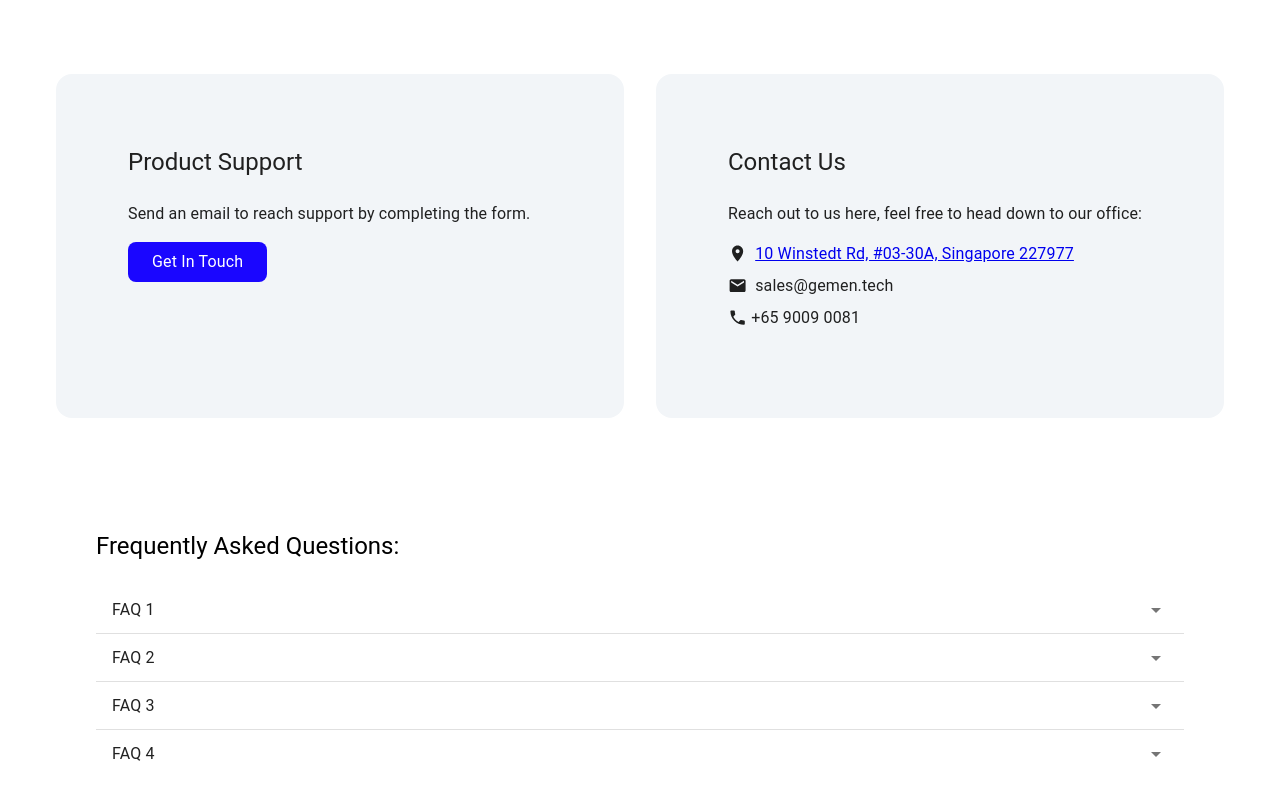
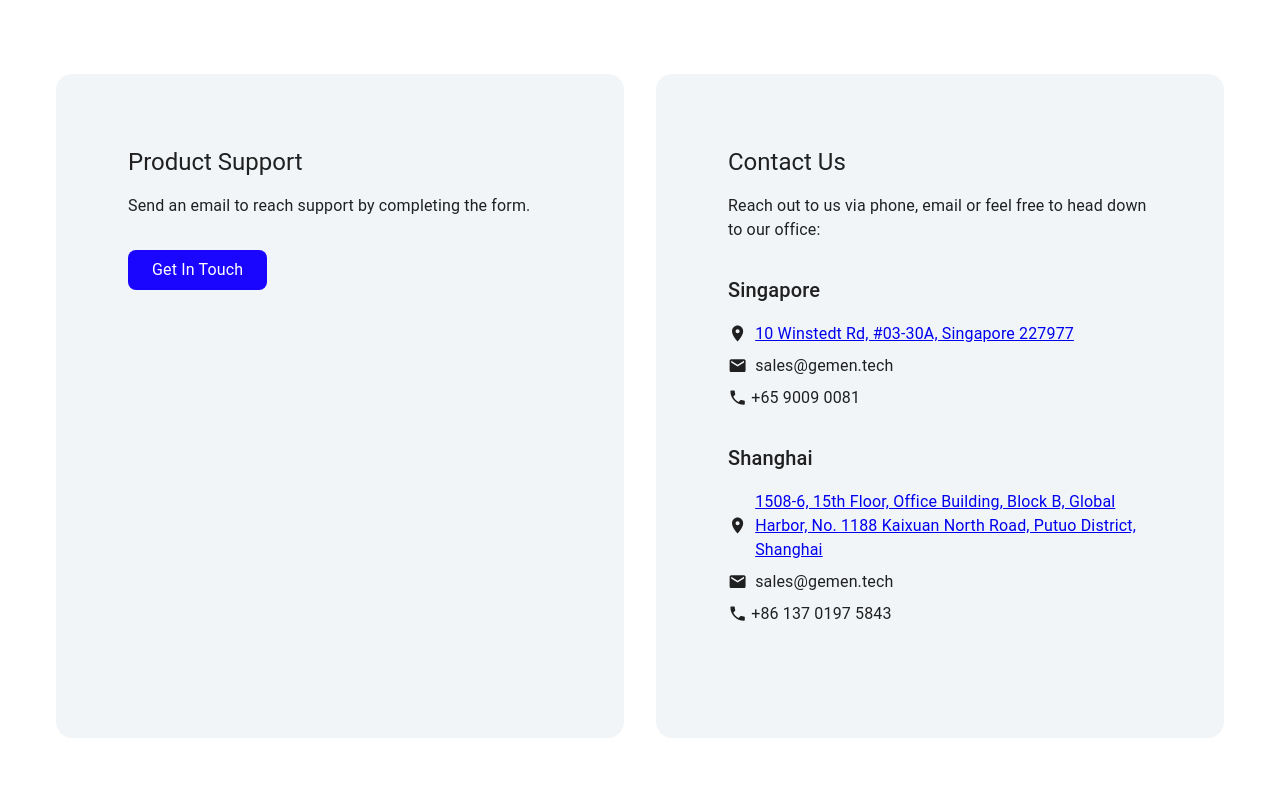
Before and after one commit to Xycone/Gemen_Website_Frontend, a React (Vite) app: page /contactUs in a window 1280 px wide. Shown: the part 458-1258 px from the top of the page. Built offline with nearby package versions, Linux system fonts and the light colour scheme.

Commit message:
Completed Contact Us page layout and form

```diff
--- a/src/pages/ContactUs.jsx
+++ b/src/pages/ContactUs.jsx
@@ -37,15 +37,15 @@ function ContactUs() {
   // Form to send an email to support
   const formikContactSupport = useFormik({
     initialValues: {
-      branch: "singapore",
+      // branch: "singapore",
       firstName: "",
       lastName: "",
       email: "",
       message: "",
     },
     validationSchema: yup.object({
-      branch: yup.string().trim()
-        .required('Branch is required'),
+      // branch: yup.string().trim()
+      //   .required('Branch is required'),
       firstName: yup.string().trim()
         .min(1, 'First name must be at least 1 character long')
         .max(50, 'First name must be at most 50 characters long')
@@ -66,6 +66,7 @@ function ContactUs() {
         .max(320, 'Email must be at most 320 characters'),
     }),
     onSubmit: (data) => {
+      // data.branch = data.branch.trim();
       data.firstName = data.firstName.trim();
       data.lastName = data.firstName.trim();
       data.email = data.email.trim();
@@ -78,7 +79,7 @@ function ContactUs() {
   });
 
   return (
-    <Box sx={{ my: 2, padding: 4  }}>
+    <Box sx={{ my: 2, padding: 4 }}>
       <Box sx={{ pb: 15, pt: 15 }}>
         <Box sx={{ mb: 10, fontWeight: 'bold', textAlign: 'center' }}>
           <Typography variant="h4">
@@ -95,8 +96,8 @@ function ContactUs() {
           <Grid item xs={12} md={6} sx={{ display: 'flex', flexDirection: 'column', justifyContent: 'center' }}>
             <Card sx={{ borderRadius: 4, padding: 5, backgroundColor: '#F2F5F8', boxShadow: 'none', display: 'flex', flexDirection: 'column', flexGrow: 1 }}>
               <CardContent sx={{ margin: 2 }}>
-                <Typography variant="h5" sx={{ mb: 3 }}>Product Support</Typography>
-                <Typography sx={{ mb: 2 }}>
+                <Typography variant="h5" sx={{ mb: 2 }}>Product Support</Typography>
+                <Typography sx={{ mb: 4 }}>
                   Send an email to reach support by completing the form.
                 </Typography>
                 <Button
@@ -129,7 +130,7 @@ function ContactUs() {
                       <Box sx={{ mt: 5 }}>
                         <Grid container spacing={2}>
 
-                          <Grid item xs={12}>
+                          {/* <Grid item xs={12}>
                             <FormControl fullWidth error={formikContactSupport.touched.branch && Boolean(formikContactSupport.errors.branch)}>
                               <InputLabel>Branch</InputLabel>
                               <Select
@@ -146,7 +147,7 @@ function ContactUs() {
                                 <FormHelperText>{formikContactSupport.errors.branch}</FormHelperText>
                               )}
                             </FormControl>
-                          </Grid>
+                          </Grid> */}
 
                           <Grid item xs={12}>
                             <Grid container spacing={2}>
@@ -225,10 +226,12 @@ function ContactUs() {
           <Grid item xs={12} md={6} sx={{ display: 'flex', flexDirection: 'column', justifyContent: 'center' }}>
             <Card sx={{ borderRadius: 4, padding: 5, backgroundColor: '#F2F5F8', boxShadow: 'none', display: 'flex', flexDirection: 'column', flexGrow: 1 }}>
               <CardContent sx={{ margin: 2 }}>
-                <Typography variant="h5" sx={{ mb: 3 }}>Contact Us</Typography>
-                <Typography sx={{ mb: 2 }}>
-                  Reach out to us here, feel free to head down to our office:
+                <Typography variant="h5" sx={{ mb: 2 }}>Contact Us</Typography>
+                <Typography sx={{ mb: 4 }}>
+                  Reach out to us via phone, email or feel free to head down to our office:
                 </Typography>
+                <Box sx={{ my: 4 }}>
+                  <Typography variant="h6" sx={{ mb: 2 }}>Singapore</Typography>
                   <Box sx={{ display: 'flex', alignItems: 'center', textAlign: 'left', mb: 1 }}>
                     <LocationOn sx={{ fontSize: '1.2rem', mr: 1 }} />
                     <Typography>
@@ -245,6 +248,28 @@ function ContactUs() {
                   <Box sx={{ display: 'flex', alignItems: 'center', textAlign: 'left', mb: 1 }}>
                     <Phone sx={{ fontSize: '1.2rem', mr: 0.5 }} />
                     <Typography>+65 9009 0081</Typography>
+                  </Box>
+                </Box>
+
+                <Box sx={{ my: 4 }}>
+                  <Typography variant="h6" sx={{ mb: 2 }}>Shanghai</Typography>
+                  <Box sx={{ display: 'flex', alignItems: 'center', textAlign: 'left', mb: 1 }}>
+                    <LocationOn sx={{ fontSize: '1.2rem', mr: 1 }} />
+                    <Typography>
+                      <a href="https://www.google.com/maps/place/China,+Shang+Hai+Shi,+Pu+Tuo+Qu,+%E5%87%AF%E6%97%8B%E5%8C%97%E8%B7%AF1188%E5%8F%B7+%E9%82%AE%E6%94%BF%E7%BC%96%E7%A0%81:+200063/@31.2325631,121.4081907,17z/data=!4m10!1m2!2m1!1z5LiK5rW35biC5pmu6ZmA5Yy65Yev5peL5YyX6LevMTE4OOWPt-eOr-eQg-a4r0LluqflhpnlrZfmpbwxNealvCAxNTA4LTY!3m6!1s0x35b26f88c63104eb:0x779e243b30a787ac!8m2!3d31.23255!4d121.41272!15sCkfkuIrmtbfluILmma7pmYDljLrlh6_ml4vljJfot68xMTg45Y-3546v55CD5rivQuW6p-WGmeWtl-alvDE15qW8IDE1MDgtNpIBEGdlb2NvZGVkX2FkZHJlc3PgAQA!16s%2Fg%2F11r8d5tf4x?entry=ttu"
+                        target="_blank" rel="noopener noreferrer">
+                        1508-6, 15th Floor, Office Building, Block B, Global Harbor, No. 1188 Kaixuan  North Road, Putuo District, Shanghai
+                      </a>
+                    </Typography>
+                  </Box>
+                  <Box sx={{ display: 'flex', alignItems: 'center', textAlign: 'left', mb: 1 }}>
+                    <Email sx={{ fontSize: '1.2rem', mr: 1 }} />
+                    <Typography>sales@gemen.tech</Typography>
+                  </Box>
+                  <Box sx={{ display: 'flex', alignItems: 'center', textAlign: 'left', mb: 1 }}>
+                    <Phone sx={{ fontSize: '1.2rem', mr: 0.5 }} />
+                    <Typography>+86 137 0197 5843</Typography>
+                  </Box>
                 </Box>
               </CardContent>
             </Card>
```
Lines whose indentation alone changed are shown as unchanged.
